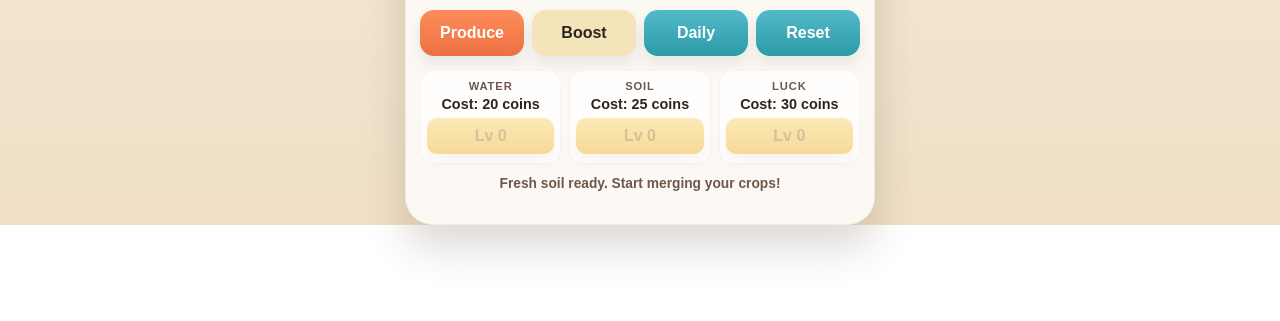
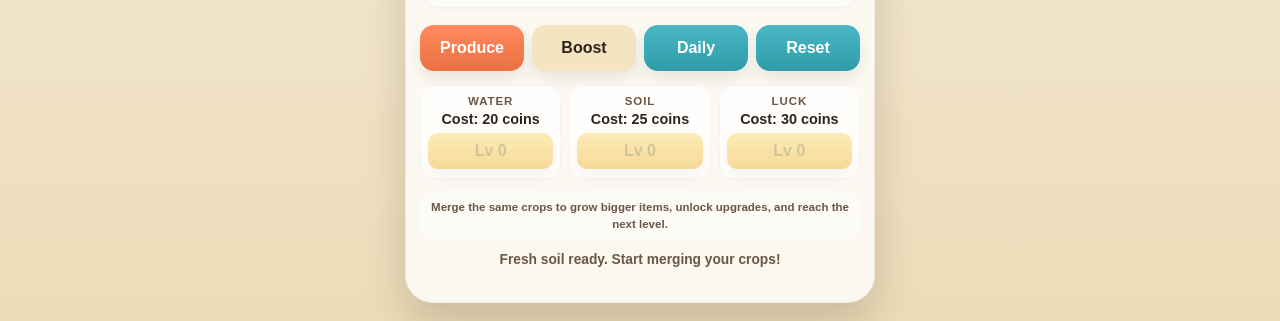
Before and after one commit to buivananhdev/merge-garden-game, a plain HTML site: page index.html in a window 1280 px wide. Shown: the part 575-896 px from the top of the page. Before the commit the page ends 800 px from the top, so only its background shows below. Drawn offline with Linux system fonts and the light colour scheme.

Commit message:
Final polished Merge Garden prototype with richer progression, upgrade system, and merge gameplay

```diff
--- a/index.html
+++ b/index.html
@@ -6,41 +6,43 @@
   <title>Merge Garden</title>
   <style>
     :root {
-      --bg-1: #f7f0e3;
-      --bg-2: #f0dfc6;
+      --bg-1: #f7f1e7;
+      --bg-2: #eddcb8;
       --panel: rgba(255,255,255,0.78);
-      --board: #d9c3a0;
-      --cell: #f9f2e0;
-      --text: #2d241f;
-      --muted: #6d584b;
-      --accent: #ff8c5a;
+      --board: #d7c4a0;
+      --cell: #f9f3e2;
+      --text: #2d241e;
+      --muted: #6b5648;
+      --accent: #ff8b5e;
       --accent-2: #ffc95d;
       --success: #4ab85c;
-      --shadow: rgba(62, 42, 26, 0.18);
-      --danger: #ef6a72;
+      --shadow: rgba(55, 40, 25, 0.18);
+      --danger: #ef6d71;
+      --highlight: rgba(255,255,255,0.7);
     }
 
     * { box-sizing: border-box; }
     html, body {
+      width: 100%;
+      min-height: 100%;
       margin: 0;
-      height: 100%;
       font-family: Arial, Helvetica, sans-serif;
       background: linear-gradient(180deg, var(--bg-1), var(--bg-2));
       color: var(--text);
     }
     body {
       display: flex;
+      align-items: center;
       justify-content: center;
-      align-items: center;
-      padding: 20px;
+      padding: 18px;
     }
 
     .game-shell {
-      width: min(94vw, 470px);
+      width: min(92vw, 470px);
       background: var(--panel);
       border-radius: 28px;
       border: 1px solid rgba(100,80,60,0.07);
-      box-shadow: 0 22px 42px var(--shadow);
+      box-shadow: 0 22px 40px var(--shadow);
       backdrop-filter: blur(12px);
       padding: 16px 14px 18px;
     }
@@ -49,7 +51,7 @@
       display: flex;
       justify-content: space-between;
       align-items: center;
-      margin-bottom: 14px;
+      margin-bottom: 12px;
     }
 
     .brand {
@@ -59,7 +61,7 @@
     }
 
     .mini-badge {
-      background: rgba(255,255,255,0.72);
+      background: rgba(255,255,255,0.75);
       padding: 8px 12px;
       border-radius: 12px;
       font-size: 0.78rem;
@@ -120,12 +122,12 @@
       aspect-ratio: 1 / 1;
       border-radius: 16px;
       background: var(--cell);
-      border: 2px solid rgba(0,0,0,0.06);
+      border: 2px solid rgba(0,0,0,0.05);
       display: flex;
       align-items: center;
       justify-content: center;
+      overflow: hidden;
       cursor: pointer;
-      overflow: hidden;
       transition: transform 0.12s ease;
     }
 
@@ -180,9 +182,10 @@
     button:active { transform: translateY(1px) scale(0.99); }
     button:hover { filter: brightness(1.03); }
 
-    .primary { background: linear-gradient(180deg, var(--accent), #ec7042); color: white; }
-    .secondary { background: #f4e4ba; color: var(--text); }
-    .warn { background: linear-gradient(180deg, #53b9c7, #2d9aa8); color: white; }
+    .primary { background: linear-gradient(180deg, var(--accent), #eb7042); color: white; }
+    .secondary { background: #f4e5c0; color: var(--text); }
+    .warn { background: linear-gradient(180deg, #4bb7c7, #2e9ca7); color: white; }
+
     .shop {
       margin-top: 14px;
       display: grid;
@@ -191,19 +194,19 @@
     }
 
     .shop-card {
-      background: rgba(255,255,255,0.75);
+      background: rgba(255,255,255,0.78);
       border-radius: 14px;
-      padding: 10px 7px;
+      padding: 10px 8px;
       text-align: center;
       box-shadow: inset 0 0 0 1px rgba(0,0,0,0.04);
     }
 
     .shop-title {
-      font-size: 0.7rem;
+      font-size: 0.72rem;
       font-weight: 900;
       text-transform: uppercase;
+      letter-spacing: 0.08em;
       color: var(--muted);
-      letter-spacing: 0.08em;
       margin-bottom: 4px;
     }
 
@@ -216,7 +219,7 @@
 
     .shop-btn {
       width: 100%;
-      background: linear-gradient(180deg, #f7d77b, #f0ba47);
+      background: linear-gradient(180deg, #f9dc7b, #f0ba45);
       border: none;
       border-radius: 10px;
       padding: 9px 6px;
@@ -230,7 +233,7 @@
     }
 
     .message {
-      min-height: 30px;
+      min-height: 32px;
       margin-top: 12px;
       text-align: center;
       font-size: 0.86rem;
@@ -238,12 +241,24 @@
       color: var(--muted);
     }
 
+    .helper {
+      margin-top: 12px;
+      padding: 8px 10px;
+      border-radius: 12px;
+      background: rgba(255,255,255,0.38);
+      text-align: center;
+      font-size: 0.72rem;
+      font-weight: 700;
+      color: var(--muted);
+      line-height: 1.45;
+    }
+
     @media (max-width: 420px) {
       .board { min-height: 300px; }
       .shop { grid-template-columns: 1fr; }
       .hud { grid-template-columns: repeat(2, 1fr); }
       .value { font-size: 1rem; }
-      .brand { font-size: 1.3rem; }
+      .brand { font-size: 1.32rem; }
     }
   </style>
 </head>
@@ -286,6 +301,7 @@
 
     <div class="shop" id="shop"></div>
 
+    <div class="helper">Merge the same crops to grow bigger items, unlock upgrades, and reach the next level.</div>
     <div class="message" id="statusMessage">Fresh soil ready. Start merging your crops!</div>
   </div>
 
@@ -318,11 +334,7 @@
       combo: 1,
       goal: 100,
       lastMessage: 'Fresh soil ready. Start merging your crops!',
-      upgrades: {
-        water: 0,
-        soil: 0,
-        luck: 0
-      },
+      upgrades: { water: 0, soil: 0, luck: 0 },
       dailyClaimed: false
     };
 
@@ -379,8 +391,7 @@
 
     function placeRandomCell(x, y) {
       if (board[x][y] !== null) return;
-      const value = sampleValue();
-      board[x][y] = value;
+      board[x][y] = sampleValue();
     }
 
     function addRandomItem() {
@@ -481,17 +492,21 @@
       Object.entries(upgradeDefs).forEach(([key, def]) => {
         const card = document.createElement('div');
         card.className = 'shop-card';
+
         const title = document.createElement('div');
         title.className = 'shop-title';
         title.textContent = def.title;
+
         const cost = document.createElement('div');
         cost.className = 'shop-cost';
         cost.textContent = `Cost: ${getUpgradeCost(key)} coins`;
+
         const button = document.createElement('button');
         button.className = 'shop-btn';
         button.textContent = `Lv ${state.upgrades[key]}`;
         button.disabled = state.coins < getUpgradeCost(key);
         button.addEventListener('click', () => buyUpgrade(key));
+
         card.appendChild(title);
         card.appendChild(cost);
         card.appendChild(button);
@@ -590,14 +605,13 @@
     }
 
     document.getElementById('produceBtn').addEventListener('click', () => {
-      const extraChance = state.upgrades.luck > 0 ? 0.18 : 0;
       const success = addRandomItem();
       if (success) {
         const bonus = 15 + (state.upgrades.water * 5);
         resolveBoard();
         state.score += bonus;
         state.coins += 3 + state.upgrades.water;
-        if (Math.random() < extraChance) {
+        if (Math.random() < (state.upgrades.luck > 0 ? 0.18 : 0.08)) {
           state.coins += 5;
           state.lastMessage = 'Lucky harvest! Bonus coins earned.';
         } else {
```
